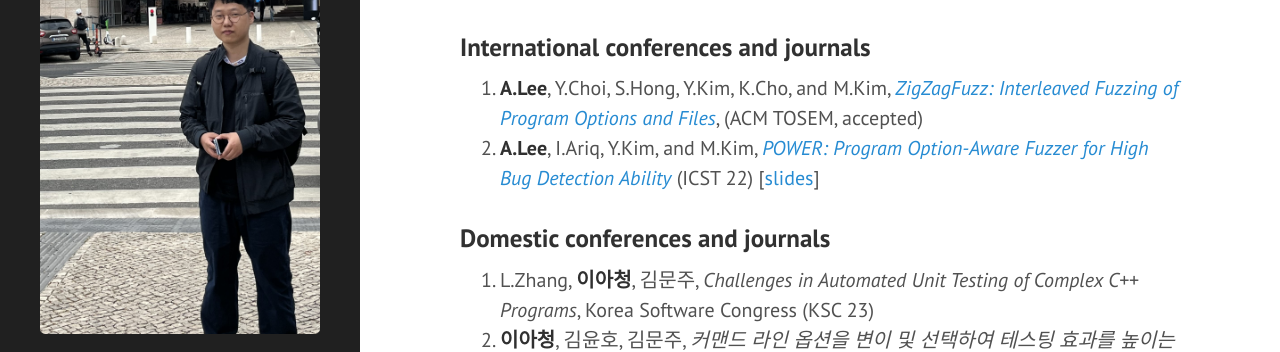
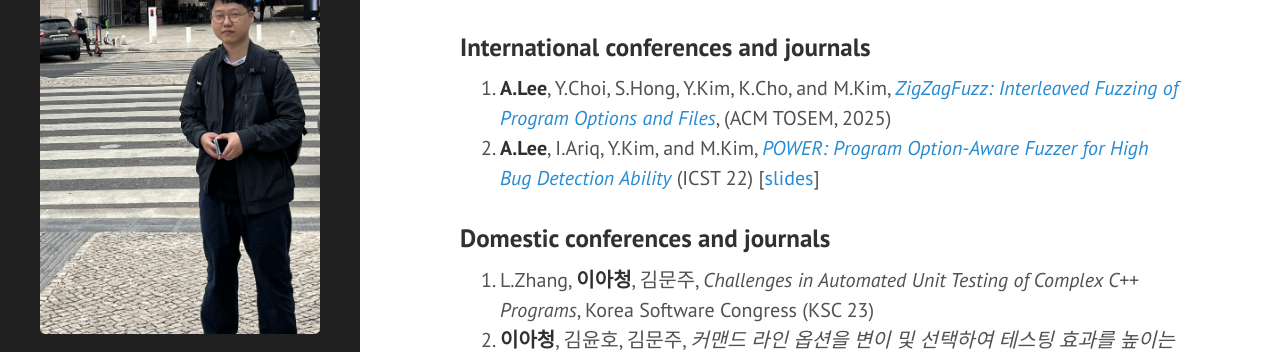
Before and after one commit to ahcheongL/ahcheongl.github.io, a Jekyll site: the page built from _posts/2024-06-23-publications.md, in a window 1280 px wide and 1277 px high. Shown: the part 128-480 px from the top of the window. Built offline with Jekyll 4.4.1, drawn with Linux system fonts in a browser that asks for light colours.

Commit message:
Revise publication entries and update ACM TOSEM year
Updated publication details and added year for ACM TOSEM.

```diff
--- a/_posts/2024-06-23-publications.md
+++ b/_posts/2024-06-23-publications.md
@@ -4,7 +4,7 @@ title: Publications
 ---
 
 ### International conferences and journals
-1. **A.Lee**, Y.Choi, S.Hong, Y.Kim, K.Cho, and M.Kim, [*ZigZagFuzz: Interleaved Fuzzing of Program Options and Files*](https://ahcheongl.github.io/public/pdfs/2024_TOSEM_ZigZagFuzz.pdf "download"), (ACM TOSEM, accepted)
+1. **A.Lee**, Y.Choi, S.Hong, Y.Kim, K.Cho, and M.Kim, [*ZigZagFuzz: Interleaved Fuzzing of Program Options and Files*](https://ahcheongl.github.io/public/pdfs/2024_TOSEM_ZigZagFuzz.pdf "download"), (ACM TOSEM, 2025)
 1. **A.Lee**, I.Ariq, Y.Kim, and M.Kim, [*POWER: Program Option-Aware Fuzzer for High Bug Detection Ability*](https://ahcheongl.github.io/public/pdfs/POWER_ICST_22.pdf "download") (ICST 22) [[slides](https://ahcheongl.github.io/public/pdfs/power_ICST_2022_upload.pdf "download")]
 
 ### Domestic conferences and journals
```
